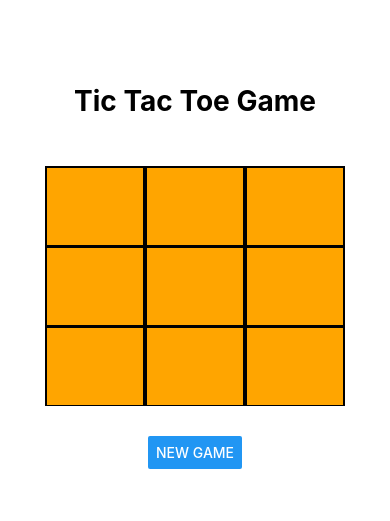
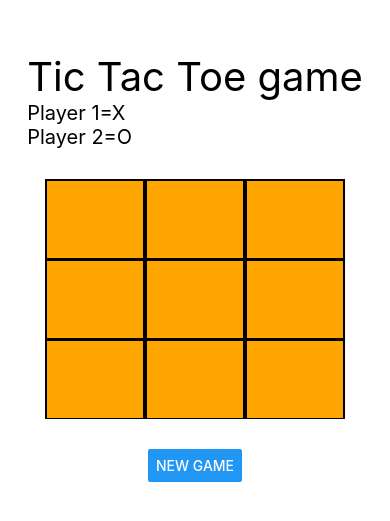
Before and after one commit to Abubakar0/tic-tac-toe, a React Native app: screen / in a window 390 px wide. Shown: the part 155-676 px from the top of the page. Built offline with nearby package versions, Linux system fonts and the light colour scheme.

Commit message:
complete game

```diff
--- a/App.js
+++ b/App.js
@@ -118,9 +118,9 @@ export default class App extends React.Component {
       <View style={styles.container}>
         <View>
           <SafeAreaView style={{ paddingBottom: 30 }}>
-            <Text>
-              <h1>Tic Tac Toe Game</h1>
-            </Text>
+            <Text style={{ fontSize: 40 }}>Tic Tac Toe game</Text>
+            <Text style={{ fontSize: 20 }}>Player 1=X</Text>
+            <Text style={{ fontSize: 20 }}>Player 2=O</Text>
           </SafeAreaView>
         </View>
 
@@ -225,6 +225,6 @@ const header = StyleSheet.create({
   container: {
     backgroundColor: "orange",
     alignItems: "center",
-    justifyContent: "top",
+    justifyContent: "center",
   },
 });
```
